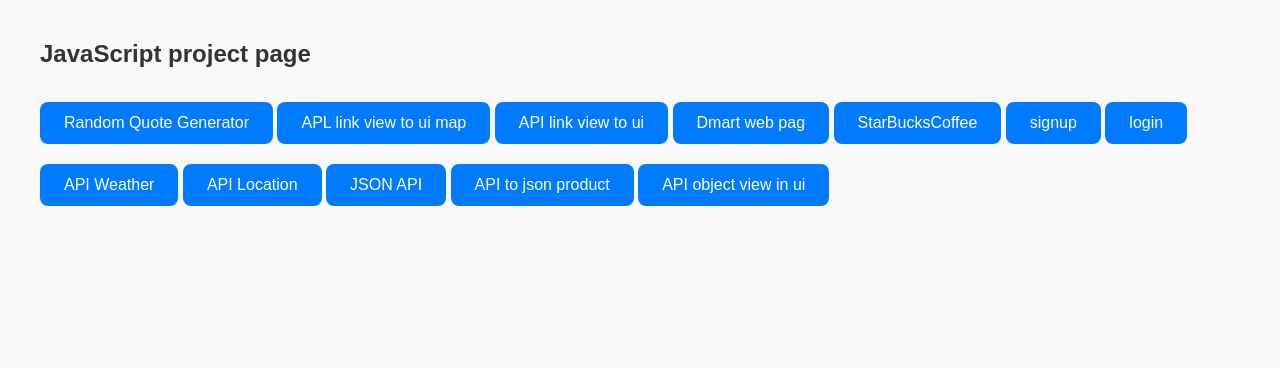
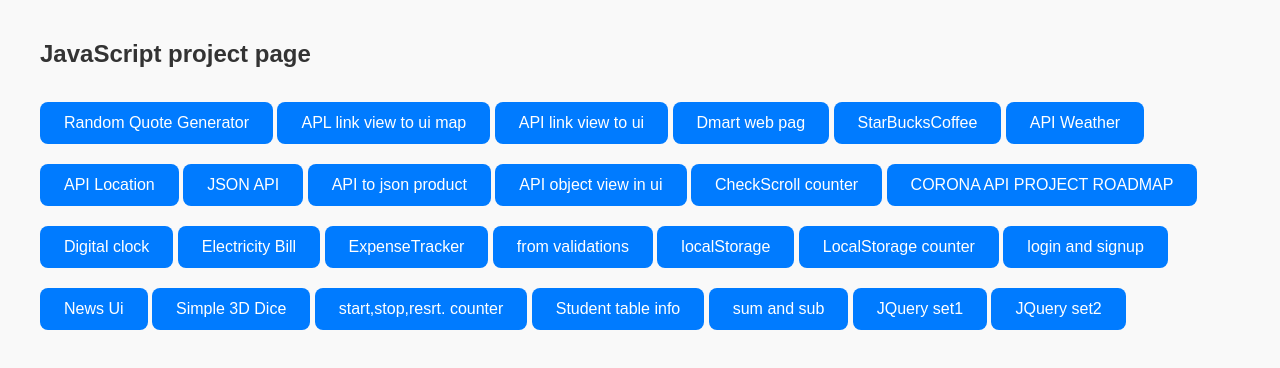
Before and after one commit to Jigarunagar/JavaScript, a plain HTML site: page index.html in a window 1280 px wide. Drawn offline with Linux system fonts and the light colour scheme.

Commit message:
update all file

```diff
--- a/index.html
+++ b/index.html
@@ -50,13 +50,28 @@
     <a href="./APL link view to ui/index.html"><button>API link view to ui</button></a>
     <a href="./Dmart Page web/index.html"><button>Dmart web pag</button></a>
     <a href="./StarBucksCoffee/index.html"><button>StarBucksCoffee</button></a>
-    <a href="./login and signup/index.html"><button>signup</button></a>
-    <a href="./login and signup/indexone.html"><button>login</button></a>
     <a href="./API weather/index.html"><button>API Weather</button></a>
     <a href="./API location/index.html"><button>API Location</button></a>
     <a href="./json/api/index.html"><button>JSON API</button></a>
     <a href="./API to json product/index.html"><button>API to json product</button></a>
     <a href="./API object view in ui/index.html"><button>API object view in ui</button></a>
+    <a href="./CheckScroll counter/index.html"><button>CheckScroll counter</button></a>
+    <a href="./CORONA API PROJECT ROADMAP/index.html"><button>CORONA API PROJECT ROADMAP</button></a>
+    <a href="./Digital clock/index.html"><button>Digital clock</button></a>
+    <a href="./Electricity Bill/index.html"><button>Electricity Bill</button></a>
+    <a href="./ExpenseTracker/index.html"><button>ExpenseTracker</button></a>
+    <a href="./from validations/index.html"><button>from validations</button></a>
+    <a href="./localStorage/index.html"><button>localStorage</button></a>
+    <a href="./LocalStorage counter/index.html"><button>LocalStorage counter</button></a>
+    <a href="./login and signup/Signup.html"><button>login and signup</button></a>
+    <a href="./news Ui 2page info/"><button>News Ui</button></a>
+    <a href="./Simple 3D Dice/index.html"><button>Simple 3D Dice</button></a>
+    <a href="./start,stop,resrt. counter/index.html"><button>start,stop,resrt. counter</button></a>
+    <a href="./Student table info/index.html"><button>Student table info</button></a>
+    <a href="./sum and sub/index.html"><button>sum and sub</button></a>
+    <a href="./JQuery/set1/index.html"><button>JQuery set1</button></a>
+    <a href="./JQuery/set2/index.html"><button>JQuery set2</button></a>
+
 </body>
 
 </html>
```
Also changed, not shown: JQuery/set2/text.html (deleted, +0 -14 lines).
